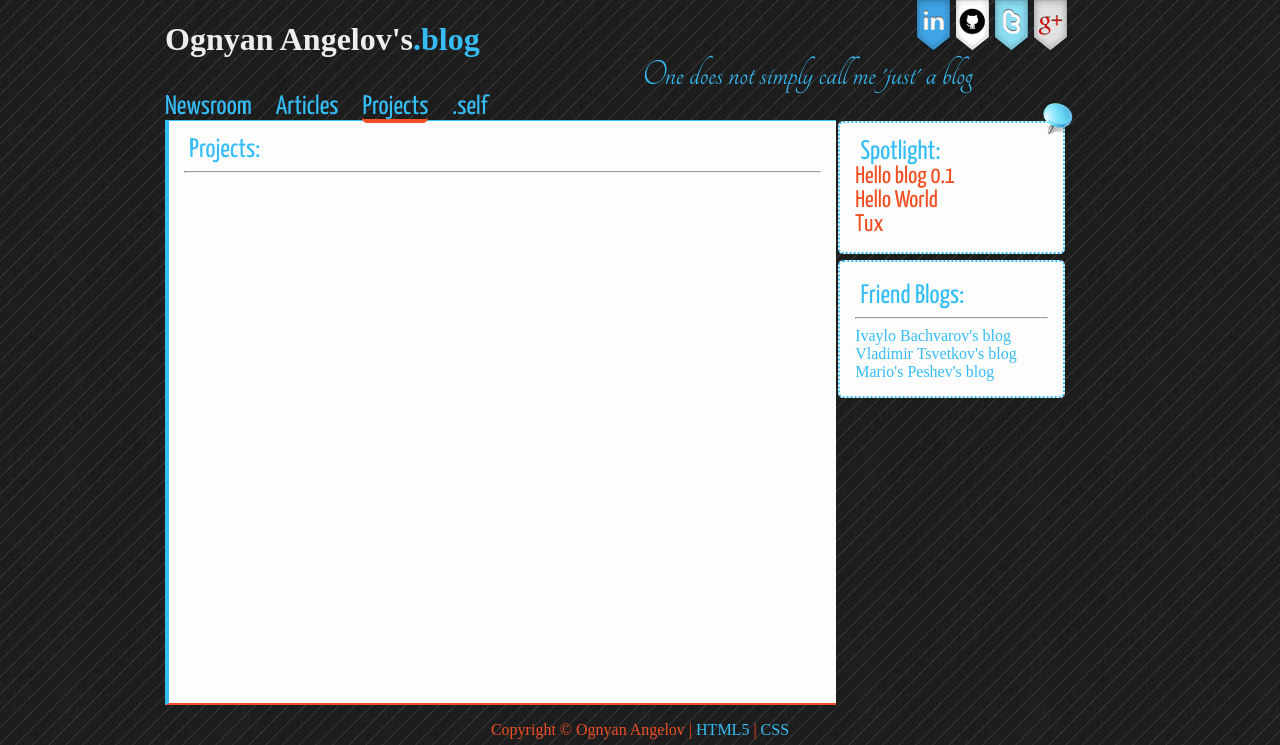
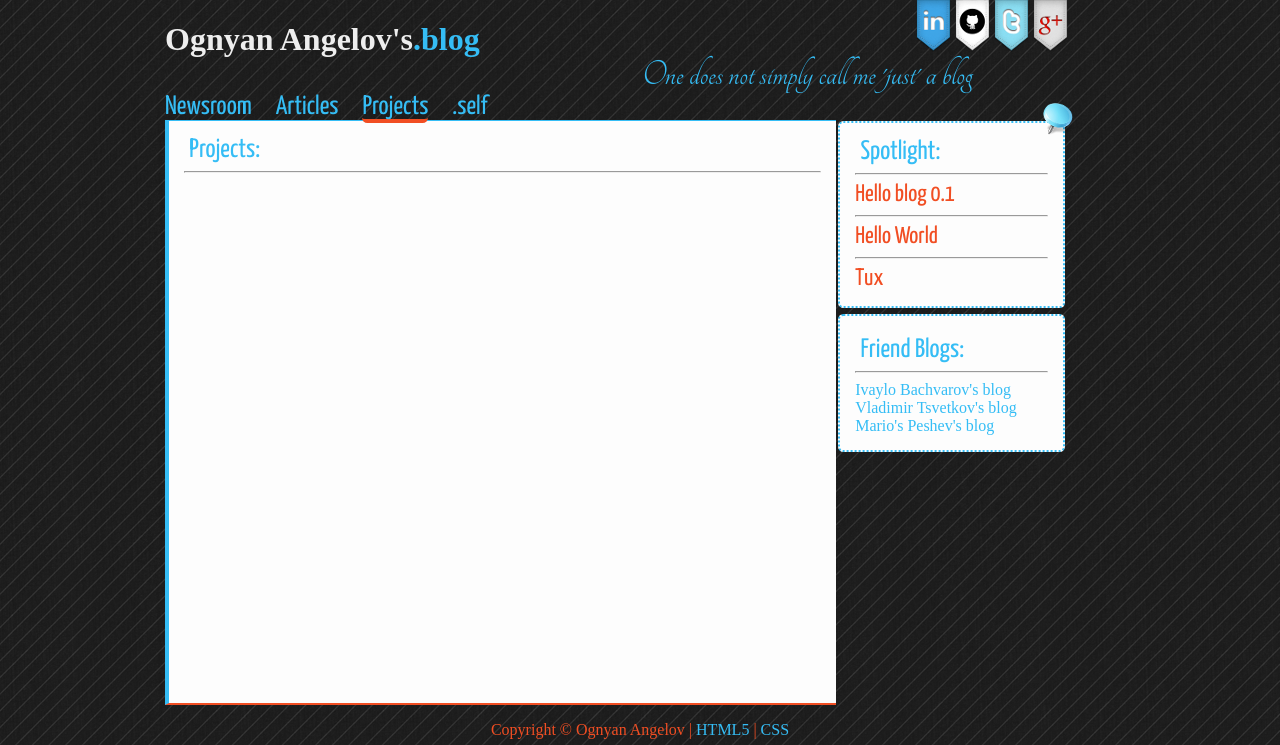
Before and after one commit to MightyPixel/MightyBlog, a Django app: page /projects/ in a window 1280 px wide. Shown: the top 745 px of the page. Run offline with Django 3.2, Linux system fonts and the light colour scheme; data comes from the database, SQL or seed files in the repository; data that the repository does not hold is empty; some libraries are stand-ins or nearby versions.

Commit message:
Style changes

```diff
--- a/mightyblog/static/style.css
+++ b/mightyblog/static/style.css
@@ -85,8 +85,9 @@ body {
     font: normal 100% "Yanone Kaffeesatz", arial, sans-serif;
     font-size: 16pt;
     margin: 2pt; }
-  body ul {
-    list-style-image: url("arrow_05.png"); }
+  body article ul {
+    list-style: none;
+    background: url("arrow_02_small.png") no-repeat; }
 
 header h1 {
   float: left;
--- a/mightyblog/static/style.scss
+++ b/mightyblog/static/style.scss
@@ -160,9 +160,13 @@ body
         margin: $medium;
     }
 
-    ul
+    article
     {
-       list-style-image: url('arrow_05.png');
+        ul
+        {
+            list-style: none;
+            background: url('arrow_02_small.png') no-repeat;
+        }
     }
 }
 
--- a/mightyblog/templates/article.html
+++ b/mightyblog/templates/article.html
@@ -5,7 +5,8 @@
 
 {% block aside_content %}
     {% for project in spotlighted %}
-    <a href="{{ project.get_absolute_url }}" class="a_inverse">{{ project.name }}</a>
+        <hr/>
+        <a href="{{ project.get_absolute_url }}" class="a_inverse">{{ project.name }}</a>
     {% endfor %}
 
 {% endblock %}
--- a/mightyblog/templates/articles.html
+++ b/mightyblog/templates/articles.html
@@ -7,8 +7,8 @@
 {% block aside_title %}Categories:{% endblock %}
 {% block aside_content %}
     {% for category in categories %}
+    <hr />
     <h2 class="my_h2"><a href="{{ category.get_absolute_url }}" class="a_inverse">{{ category.name }}</a></h2>
-    <hr class="dotted">
     {% endfor %}
 {% endblock %}
 
--- a/mightyblog/templates/projects.html
+++ b/mightyblog/templates/projects.html
@@ -7,7 +7,8 @@
 {% block aside_title %}Spotlight:{% endblock %}
 {% block aside_content %}
     {% for post in related_posts %}
-    <h2 class="my_h2"><a href="{{ post.get_absolute_url }}" class="a_inverse">{{ post.title }}</a></h2>
+        <hr />
+        <h2 class="my_h2"><a href="{{ post.get_absolute_url }}" class="a_inverse">{{ post.title }}</a></h2>
     {% endfor %}
 {% endblock %}
 
```
Also changed, not shown: mightyblog/static/arrow_02.jpeg (added), mightyblog/static/arrow_02.jpg (deleted), mightyblog/static/arrow_02_small.png (added), 4 other files.
